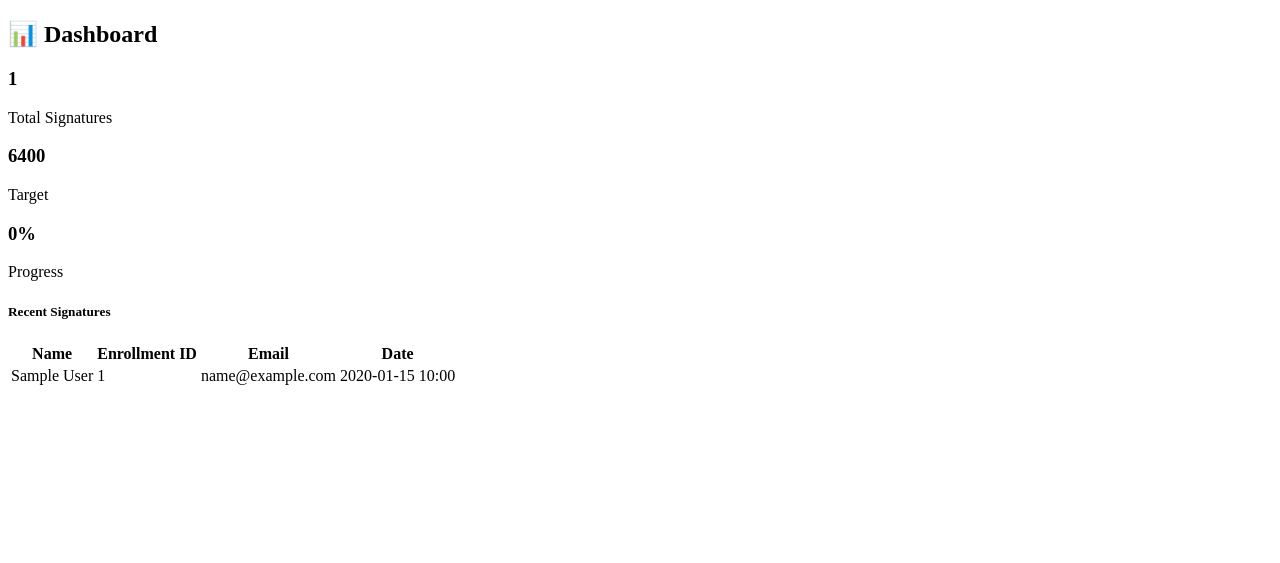
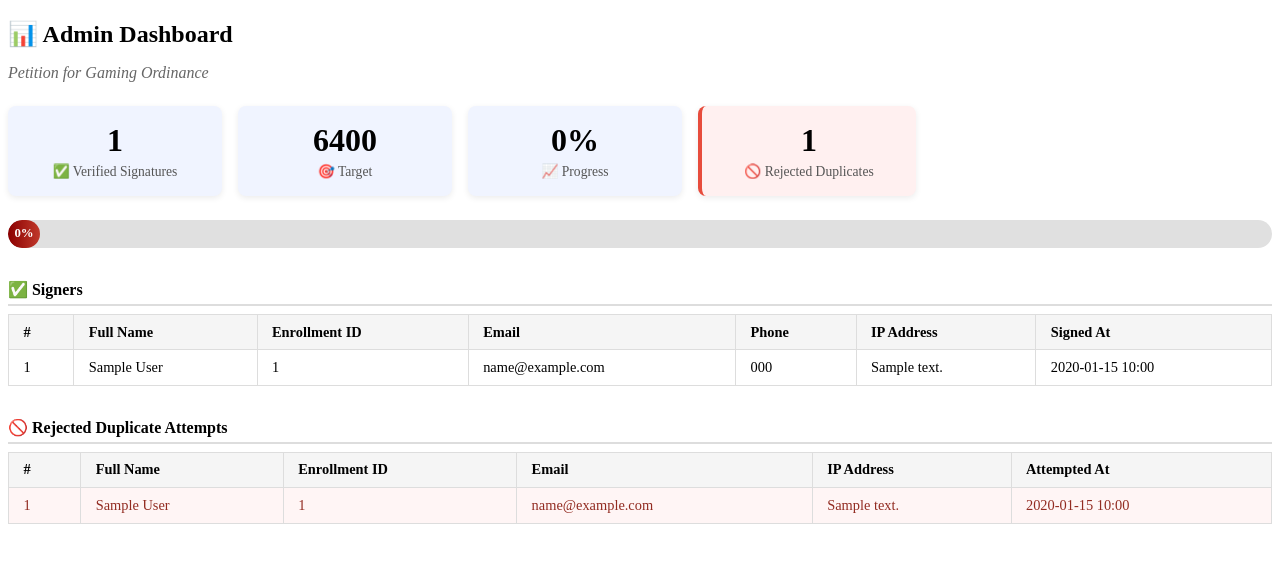
Before and after one commit to jplaschke/lumbee-petition, a Flask app: page /admin/dashboard in a window 1280 px wide. Shown: the top 563 px of the page. Run offline with Flask 3, Linux system fonts and the light colour scheme; a user stored in the database is signed in; tables that the repository leaves empty hold one stand-in row (values such as "Sample post").

Commit message:
Fix dashboard

```diff
--- a/app/templates/admin/dashboard.html
+++ b/app/templates/admin/dashboard.html
@@ -1,18 +1,243 @@
 {% extends 'admin/base_admin.html' %}
 {% block content %}
-<h2>📊 Dashboard</h2>
-<div class="row mb-4">
-  <div class="col-md-4"><div class="card text-white bg-danger p-3 text-center"><h3>{{ count }}</h3><p>Total Signatures</p></div></div>
-  <div class="col-md-4"><div class="card text-white bg-dark p-3 text-center"><h3>{{ settings.target_signatures }}</h3><p>Target</p></div></div>
-  <div class="col-md-4"><div class="card text-white bg-secondary p-3 text-center"><h3>{{ ((count / settings.target_signatures or 1)*100)|int }}%</h3><p>Progress</p></div></div>
+
+<!-- ======================== -->
+<!--      PAGE HEADER         -->
+<!-- ======================== -->
+<h2>📊 Admin Dashboard</h2>
+<p class="subtitle">{{ settings.petition_title }}</p>
+
+<!-- ======================== -->
+<!--      STATS SUMMARY       -->
+<!-- ======================== -->
+<div class="stats-grid">
+
+  <div class="stat-card">
+    <h3>{{ count }}</h3>
+    <p>✅ Verified Signatures</p>
+  </div>
+
+  <div class="stat-card">
+    <h3>{{ settings.target_signatures }}</h3>
+    <p>🎯 Target</p>
+  </div>
+
+  <div class="stat-card">
+    <h3>{{ ((count / (settings.target_signatures or 1)) * 100) | int }}%</h3>
+    <p>📈 Progress</p>
+  </div>
+
+  <div class="stat-card rejected">
+    <h3>{{ duplicate_attempts | length }}</h3>
+    <p>🚫 Rejected Duplicates</p>
+  </div>
+
 </div>
-<h5>Recent Signatures</h5>
-<table class="table table-striped table-sm">
-  <thead><tr><th>Name</th><th>Enrollment ID</th><th>Email</th><th>Date</th></tr></thead>
+
+<!-- ======================== -->
+<!--    PROGRESS BAR          -->
+<!-- ======================== -->
+<div class="progress-bar-wrap">
+  <div class="progress-bar-fill"
+       style="width: {{ [((count / (settings.target_signatures or 1)) * 100) | int, 100] | min }}%;">
+    {{ [((count / (settings.target_signatures or 1)) * 100) | int, 100] | min }}%
+  </div>
+</div>
+
+<!-- ======================== -->
+<!--    RECENT SIGNERS        -->
+<!-- ======================== -->
+<h4>✅ Signers</h4>
+
+<table>
+  <thead>
+    <tr>
+      <th>#</th>
+      <th>Full Name</th>
+      <th>Enrollment ID</th>
+      <th>Email</th>
+      <th>Phone</th>
+      <th>IP Address</th>
+      <th>Signed At</th>
+    </tr>
+  </thead>
   <tbody>
-  {% for s in signers %}
-  <tr><td>{{ s.full_name }}</td><td>{{ s.enrollment_id }}</td><td>{{ s.email }}</td><td>{{ s.timestamp.strftime('%Y-%m-%d %H:%M') }}</td></tr>
-  {% endfor %}
+    {% for s in signers %}
+    <tr>
+      <td>{{ loop.index }}</td>
+      <td>{{ s.full_name }}</td>
+      <td>{{ s.enrollment_id }}</td>
+      <td>{{ s.email or '—' }}</td>
+      <td>{{ s.phone or '—' }}</td>
+      <td>{{ s.ip_address or '—' }}</td>
+      <td>
+        {% if s.timestamp %}
+          {{ s.timestamp.strftime('%Y-%m-%d %H:%M') }}
+        {% else %}
+          —
+        {% endif %}
+      </td>
+    </tr>
+    {% else %}
+    <tr>
+      <td colspan="7" class="empty-row">No signatures recorded yet.</td>
+    </tr>
+    {% endfor %}
   </tbody>
 </table>
+
+<!-- ======================== -->
+<!--   REJECTED DUPLICATES    -->
+<!-- ======================== -->
+<h4>🚫 Rejected Duplicate Attempts</h4>
+
+<table>
+  <thead>
+    <tr>
+      <th>#</th>
+      <th>Full Name</th>
+      <th>Enrollment ID</th>
+      <th>Email</th>
+      <th>IP Address</th>
+      <th>Attempted At</th>
+    </tr>
+  </thead>
+  <tbody>
+    {% for d in duplicate_attempts %}
+    <tr class="duplicate-row">
+      <td>{{ loop.index }}</td>
+      <td>{{ d.full_name }}</td>
+      <td>{{ d.enrollment_id }}</td>
+      <td>{{ d.email or '—' }}</td>
+      <td>{{ d.ip_address or '—' }}</td>
+      <td>
+        {% if d.timestamp %}
+          {{ d.timestamp.strftime('%Y-%m-%d %H:%M') }}
+        {% else %}
+          —
+        {% endif %}
+      </td>
+    </tr>
+    {% else %}
+    <tr>
+      <td colspan="6" class="empty-row">No duplicate attempts recorded.</td>
+    </tr>
+    {% endfor %}
+  </tbody>
+</table>
+
+<!-- ======================== -->
+<!--        STYLES            -->
+<!-- ======================== -->
+<style>
+  h2 { margin-bottom: 0.2rem; }
+
+  .subtitle {
+    color: #666;
+    font-style: italic;
+    margin-bottom: 1.5rem;
+  }
+
+  /* --- Stat Cards --- */
+  .stats-grid {
+    display: flex;
+    gap: 1rem;
+    flex-wrap: wrap;
+    margin-bottom: 1.5rem;
+  }
+
+  .stat-card {
+    background: #f0f4ff;
+    border-radius: 8px;
+    padding: 1rem 2rem;
+    text-align: center;
+    min-width: 150px;
+    box-shadow: 0 2px 6px rgba(0,0,0,0.08);
+  }
+
+  .stat-card h3 {
+    font-size: 2rem;
+    margin: 0 0 0.25rem;
+  }
+
+  .stat-card p {
+    margin: 0;
+    color: #555;
+    font-size: 0.85rem;
+  }
+
+  .stat-card.rejected {
+    background: #fff0f0;
+    border-left: 4px solid #e74c3c;
+  }
+
+  /* --- Progress Bar --- */
+  .progress-bar-wrap {
+    background: #e0e0e0;
+    border-radius: 20px;
+    overflow: hidden;
+    height: 28px;
+    margin-bottom: 2rem;
+  }
+
+  .progress-bar-fill {
+    background: linear-gradient(90deg, #8B0000, #c0392b);
+    height: 100%;
+    color: white;
+    font-size: 0.8rem;
+    font-weight: bold;
+    display: flex;
+    align-items: center;
+    justify-content: center;
+    min-width: 2rem;
+    border-radius: 20px;
+    transition: width 0.5s ease;
+  }
+
+  /* --- Tables --- */
+  h4 {
+    margin: 1.5rem 0 0.5rem;
+    border-bottom: 2px solid #ddd;
+    padding-bottom: 0.3rem;
+  }
+
+  table {
+    width: 100%;
+    border-collapse: collapse;
+    margin-bottom: 2rem;
+    font-size: 0.9rem;
+  }
+
+  th, td {
+    padding: 0.55rem 0.9rem;
+    border: 1px solid #ddd;
+    text-align: left;
+  }
+
+  th {
+    background: #f5f5f5;
+    font-weight: 600;
+  }
+
+  tr:hover td {
+    background: #fafafa;
+  }
+
+  .duplicate-row td {
+    background: #fff5f5;
+    color: #922b21;
+  }
+
+  .duplicate-row:hover td {
+    background: #ffe0e0;
+  }
+
+  .empty-row {
+    text-align: center;
+    color: #999;
+    font-style: italic;
+    padding: 1rem;
+  }
+</style>
+
 {% endblock %}
```
